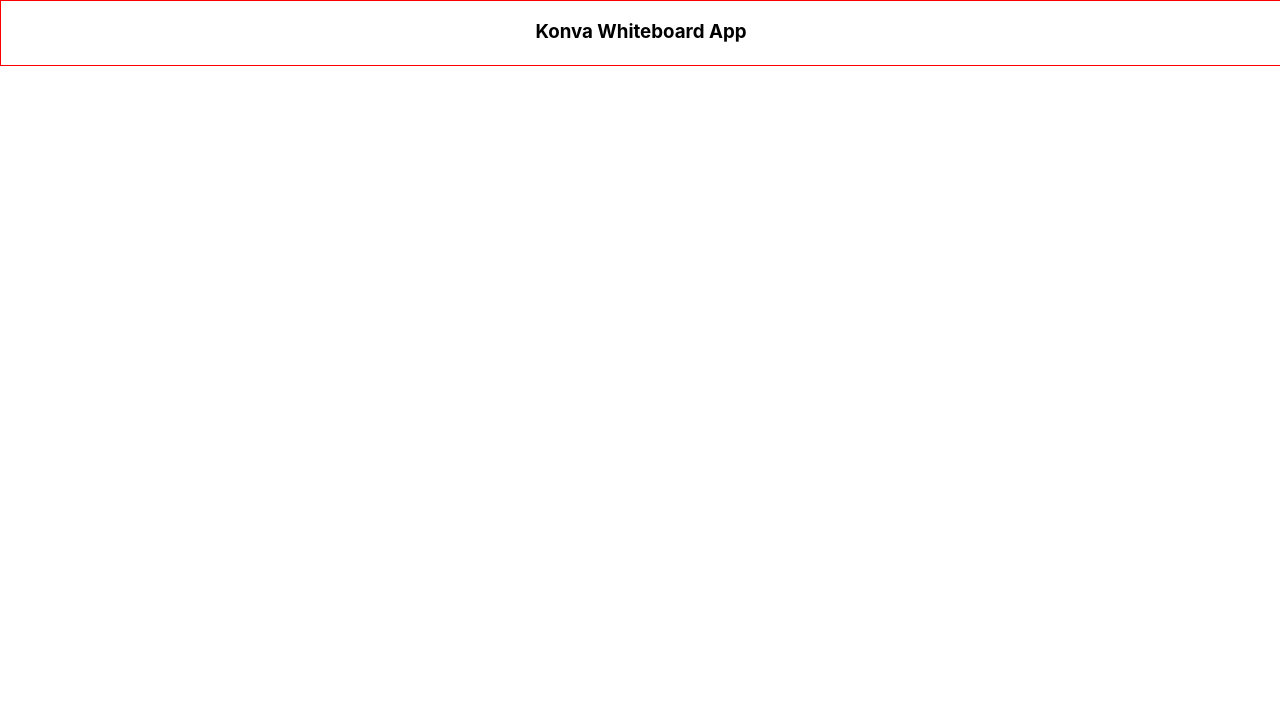
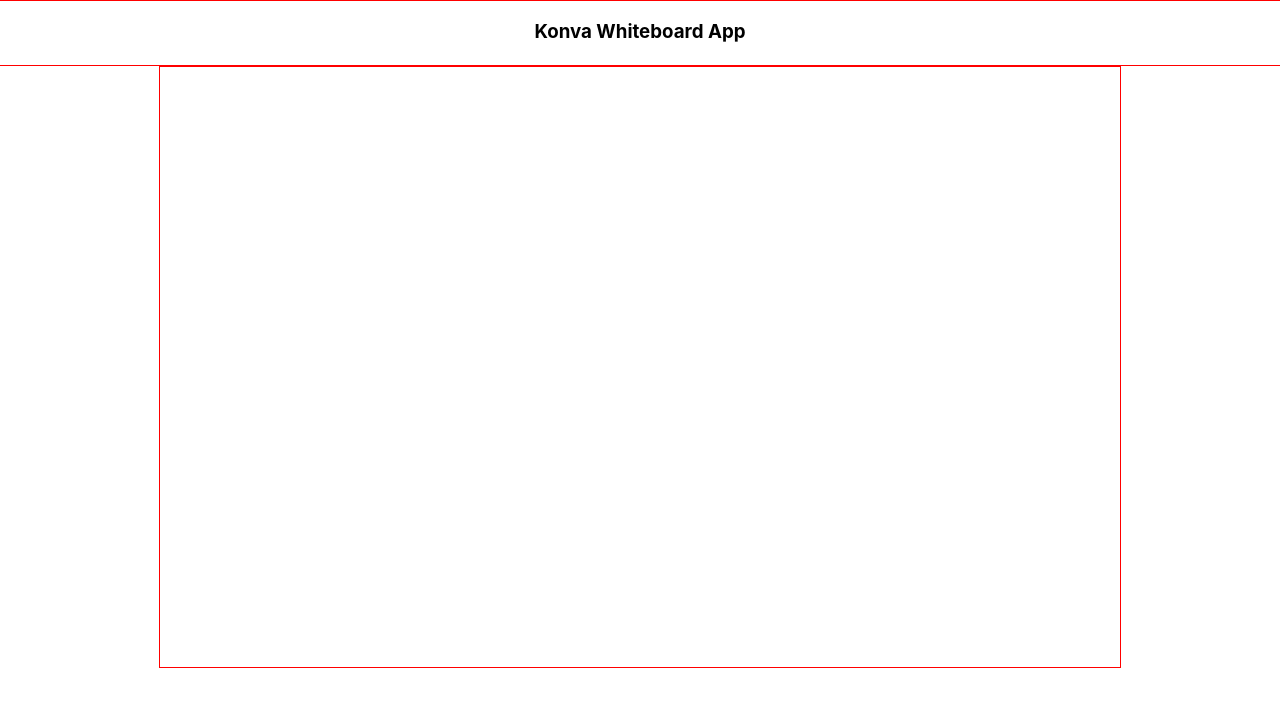
Before and after one commit to meghein/konva-whiteboard, a React (Create React App) app: page / in a window 1280 px wide. Shown: the top 706 px of the page. Built offline with nearby package versions, Linux system fonts and the light colour scheme.

Commit message:
format canvas

```diff
--- a/src/App.css
+++ /dev/null
@@ -1,3 +0,0 @@
-.App {
-  text-align: center;
-}
--- /dev/null
+++ b/src/App.scss
@@ -0,0 +1,8 @@
+.App {
+  display: flex;
+  flex-direction: column;
+  align-items: center;
+  text-align: center;
+  width: 100vw;
+  height: 100vh;
+}
--- a/src/components/Canvas.js
+++ b/src/components/Canvas.js
@@ -0,0 +1,10 @@
+import React from 'react';
+import './Canvas.scss';
+
+export default function Canvas() {
+  return (
+    <div id='canvas'>
+
+    </div>
+  )
+}
--- a/src/components/Canvas.scss
+++ b/src/components/Canvas.scss
@@ -0,0 +1,7 @@
+#canvas {
+  display: flex;
+  align-content: center;
+  width: 75%;
+  height: 75%;
+  border: 1px solid red;
+}
```
Also changed, not shown: src/App.js (+4 -4 lines).
